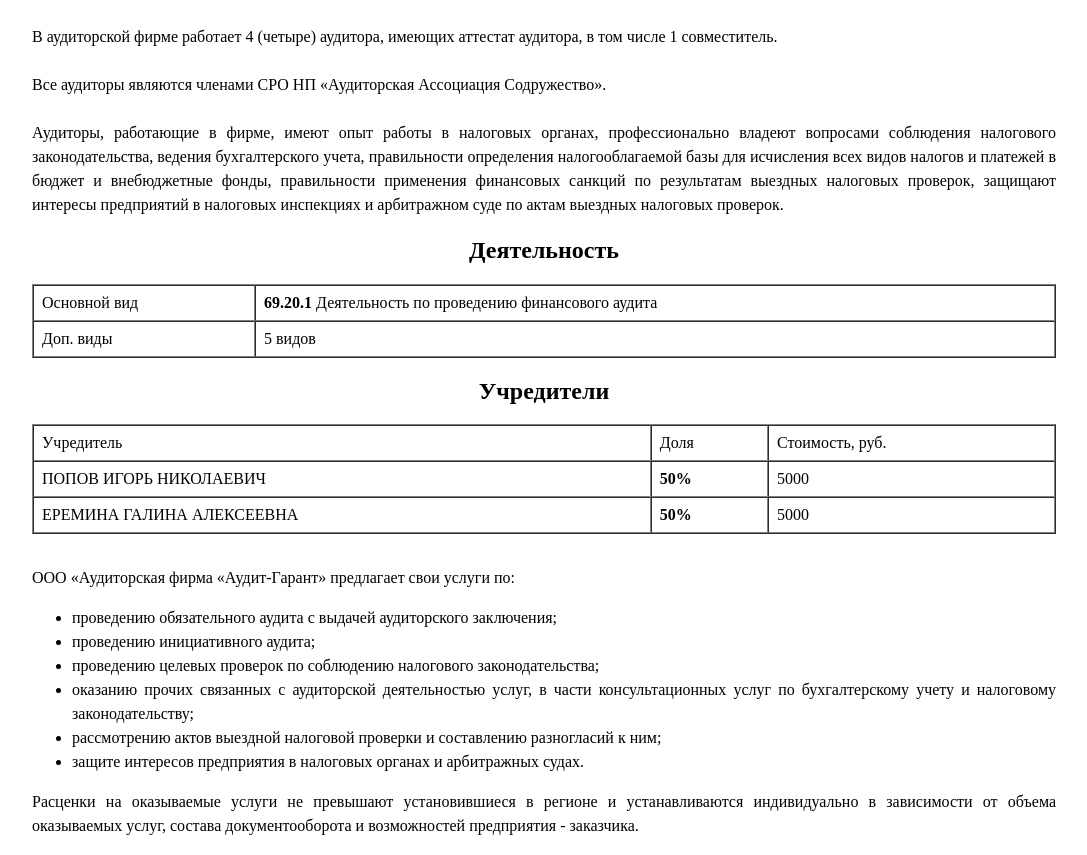
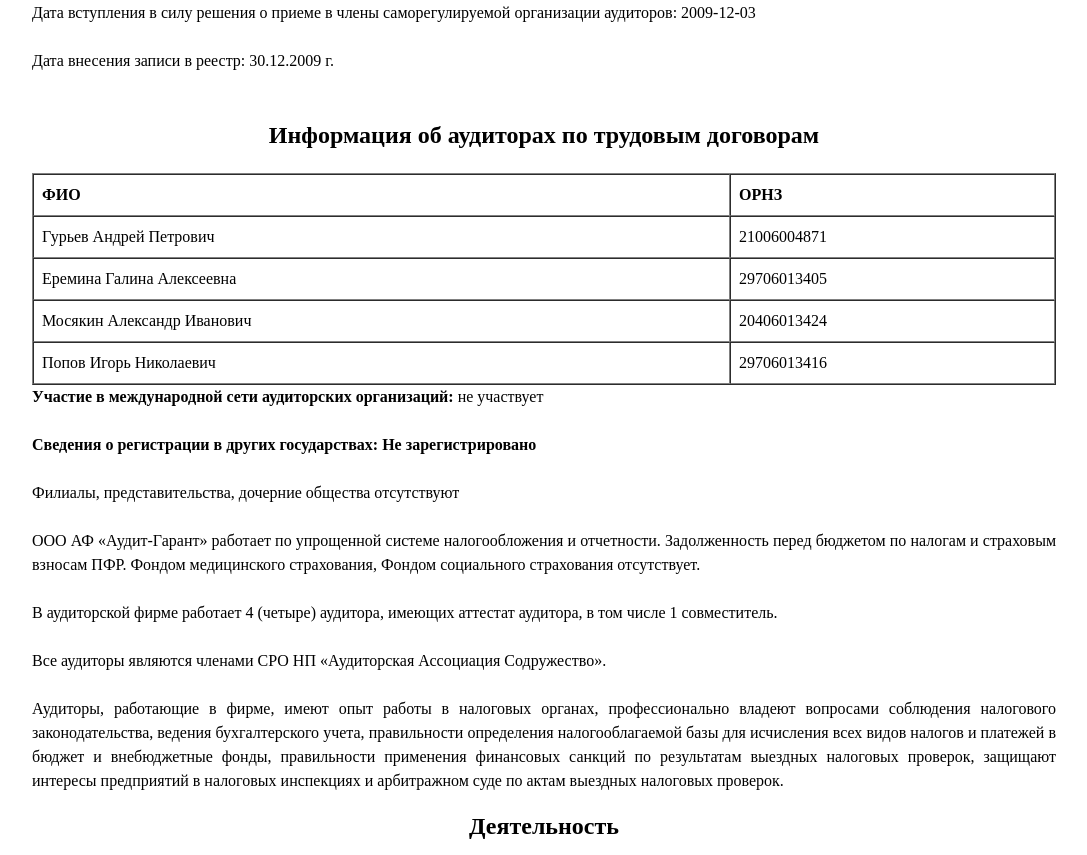
Before and after one commit to StaroKep/ooo-audit-garant.ru, a website: page index.html in a window 1280 px wide. Shown: the part 1049-1904 px from the top of the page, without its empty margins (96-1183 px from the left). Drawn offline with Linux system fonts and the light colour scheme.

Commit message:
Добавил информацию

```diff
--- a/index.html
+++ b/index.html
@@ -142,6 +142,50 @@
         ООО «Аудиторская фирма «Аудит - Гарант является членом СРО НП
         «Аудиторская Ассоциация Содружество», г. Москва ОРНЗ 10206015478.<br /><br />
 
+        Дата и номер решения о приеме в члены саморегулируемой организации
+        аудиторов: 03-12-2009 №6<br /><br />
+
+        Дата вступления в силу решения о приеме в члены саморегулируемой
+        организации аудиторов: 2009-12-03<br /><br />
+
+        Дата внесения записи в реестр: 30.12.2009 г.<br /><br />
+
+        <h2 style="text-align: center">
+          Информация об аудиторах по трудовым договорам
+        </h2>
+        <table cellspacing="0" border="1" style="margin-top: 1rem">
+          <tr>
+            <td><b>ФИО</b></td>
+            <td><b>ОРНЗ</b></td>
+          </tr>
+
+          <tr>
+            <td>Гурьев Андрей Петрович</td>
+            <td>21006004871</td>
+          </tr>
+
+          <tr>
+            <td>Еремина Галина Алексеевна</td>
+            <td>29706013405</td>
+          </tr>
+
+          <tr>
+            <td>Мосякин Александр Иванович</td>
+            <td>20406013424</td>
+          </tr>
+
+          <tr>
+            <td>Попов Игорь Николаевич</td>
+            <td>29706013416</td>
+          </tr>
+        </table>
+
+        <b>Участие в международной сети аудиторских организаций:</b> не
+        участвует<br /><br />
+        <b>Сведения о регистрации в других государствах: Не зарегистрировано</b
+        ><br /><br />
+        Филиалы, представительства, дочерние общества отсутствуют<br /><br />
+
         ООО АФ «Аудит-Гарант» работает по упрощенной системе налогообложения и
         отчетности. Задолженность перед бюджетом по налогам и страховым взносам
         ПФР. Фондом медицинского страхования, Фондом социального страхования
```
